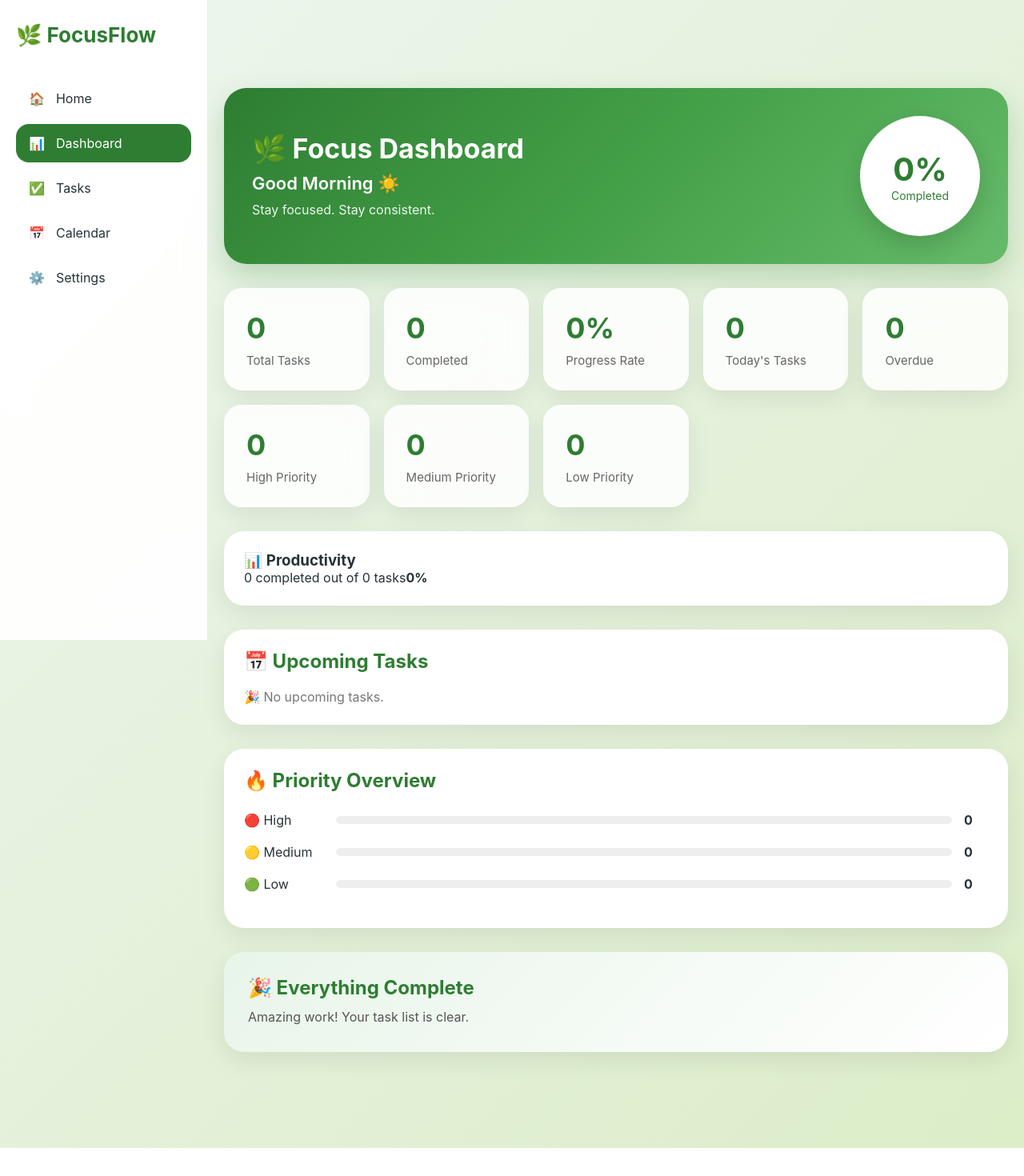
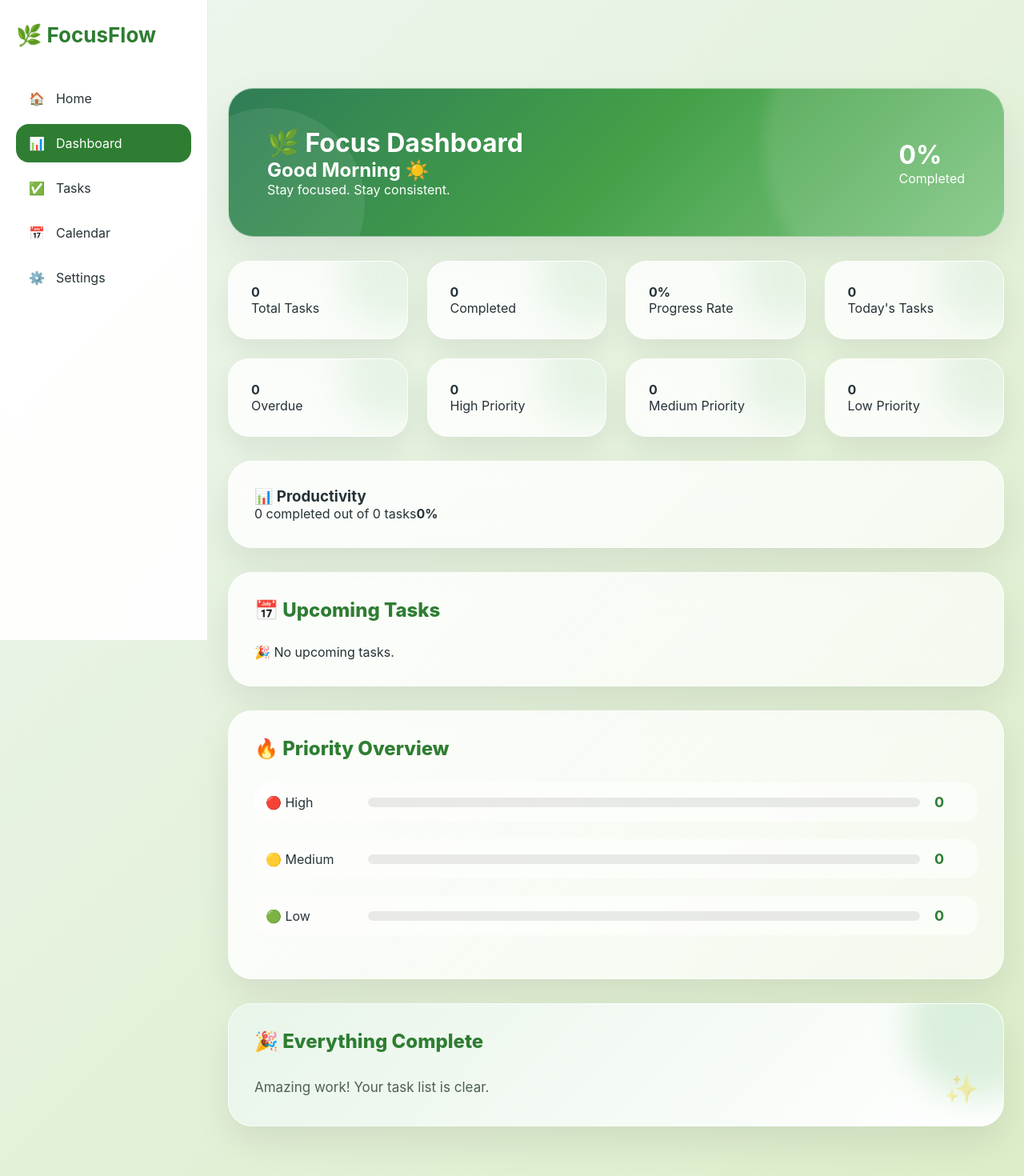
Before and after one commit to Arjon22/focusflow, a React (Vite) app: page /dashboard in a window 1280 px wide. Shown: the top 1470 px of the page at 80% size. Before the commit the page ends 1435 px from the top, so only its background shows below. Built offline with nearby package versions, Linux system fonts and the light colour scheme.

Commit message:
Restore polished dashboard styling

```diff
--- a/src/styles/dashboard.css
+++ b/src/styles/dashboard.css
@@ -1,6 +1,6 @@
-/* ===========================
+/* ==========================
    DASHBOARD PAGE
-=========================== */
+========================== */
 
 .dashboard {
     width: 100%;
@@ -13,189 +13,287 @@
 }
 
 
-/* ===========================
+/* ==========================
    HERO
-=========================== */
+========================== */
 
 .dashboard-hero {
-    width: 100%;
-    max-width: 100%;
     display: flex;
     justify-content: space-between;
     align-items: center;
-    padding: 35px;
-    border-radius: 28px;
-    background: linear-gradient( 135deg, #2e7d32, #43a047, #66bb6a);
+    gap: 40px;
+    padding: 48px;
+    border-radius: 32px;
+    background: linear-gradient( 135deg, #2f7d57 0%, #43a047 50%, #81c784 100%);
+    backdrop-filter: blur(24px);
+    border: 1px solid rgba(255, 255, 255, .45);
+    box-shadow: 0 20px 50px rgba(0, 0, 0, .08);
+    position: relative;
+    overflow: hidden;
     color: white;
-    box-shadow: 0 15px 35px rgba(46, 125, 50, .25);
 }
 
-.hero-left h1 {
-    font-size: 34px;
-    margin-bottom: 10px;
+.dashboard-hero::before {
+    content: "";
+    position: absolute;
+    width: 420px;
+    height: 420px;
+    right: -120px;
+    top: -140px;
+    border-radius: 50%;
+    background: rgba(255, 255, 255, .10);
+    filter: blur(8px);
 }
 
-.hero-left h2 {
-    font-size: 22px;
-    margin-bottom: 8px;
-    font-weight: 600;
+.dashboard-hero::after {
+    content: "";
+    position: absolute;
+    width: 240px;
+    height: 240px;
+    left: -70px;
+    bottom: -80px;
+    border-radius: 50%;
+    background: rgba(255, 255, 255, .08);
 }
 
-.hero-left p {
-    opacity: .9;
-    max-width: 420px;
-    line-height: 1.6;
+.hero-text {
+    flex: 1;
 }
 
-.hero-circle {
-    width: 150px;
-    height: 150px;
+.hero-badge {
+    display: inline-block;
+    padding: 8px 18px;
+    border-radius: 999px;
+    background: rgba(255, 255, 255, 0.18);
+    color: white;
+    font-weight: 700;
+    margin-bottom: 22px;
+    backdrop-filter: blur(8px);
+    border: 1px solid rgba(255, 255, 255, 0.2);
+}
+
+.hero-text h1 {
+    font-size: 52px;
+    line-height: 1.1;
+    margin-bottom: 16px;
+    color: white;
+}
+
+.hero-text p {
+    max-width: 520px;
+    font-size: 18px;
+    line-height: 1.8;
+    color: rgba(255, 255, 255, 0.9);
+}
+
+.hero-progress {
+    display: flex;
+    justify-content: center;
+    align-items: center;
+}
+
+.progress-ring {
+    width: 190px;
+    height: 190px;
     border-radius: 50%;
-    background: white;
-    color: #2e7d32;
+    background: radial-gradient( rgba(255, 255, 255, .95) 58%, transparent 60%), conic-gradient( var(--primary) calc(var(--progress) * 1%), rgba(76, 175, 80, .15) 0);
     display: flex;
     flex-direction: column;
     justify-content: center;
     align-items: center;
-    box-shadow: 0 12px 30px rgba(0, 0, 0, .15);
+    box-shadow: 0 20px 45px rgba(46, 125, 50, .25);
+    position: relative;
 }
 
-.hero-circle h1 {
-    font-size: 40px;
-    margin: 0;
+.progress-ring::before {
+    content: "";
+    position: absolute;
+    inset: -12px;
+    border-radius: 50%;
+    background: rgba(255, 255, 255, .15);
+    filter: blur(18px);
+    z-index: -1;
 }
 
-.hero-circle span {
+.progress-ring span {
+    font-size: 46px;
+    font-weight: 900;
+    color: var(--primary);
+}
+
+.progress-ring small {
+    font-size: 14px;
+    font-weight: 600;
+    color: var(--soft-text);
+}
+
+
+/* ==========================
+   STAT CARDS
+========================== */
+
+.dashboard-grid {
+    display: grid;
+    grid-template-columns: repeat(auto-fit, minmax(220px, 1fr));
+    gap: 24px;
+}
+
+.dashboard-card {
+    background: rgba(255, 255, 255, .78);
+    backdrop-filter: blur(20px);
+    border: 1px solid rgba(255, 255, 255, .6);
+    border-radius: 26px;
+    padding: 28px;
+    display: flex;
+    flex-direction: column;
+    position: relative;
+    overflow: hidden;
+    box-shadow: 0 15px 35px rgba(0, 0, 0, .07);
+    transition: transform .35s ease, box-shadow .35s ease;
+}
+
+.dashboard-card::before {
+    content: "";
+    position: absolute;
+    width: 120px;
+    height: 120px;
+    right: -40px;
+    top: -40px;
+    border-radius: 50%;
+    background: rgba(76, 175, 80, .12);
+    filter: blur(25px);
+}
+
+.dashboard-card:hover {
+    transform: translateY(-10px);
+    box-shadow: 0 25px 50px rgba(46, 125, 50, .15);
+}
+
+.card-top {
+    display: flex;
+    align-items: center;
+    gap: 12px;
+    margin-bottom: 18px;
+}
+
+.card-icon {
+    width: 44px;
+    height: 44px;
+    display: flex;
+    align-items: center;
+    justify-content: center;
+    border-radius: 14px;
+    background: rgba(76, 175, 80, .12);
+    font-size: 22px;
+}
+
+.card-label {
+    font-size: 15px;
+    font-weight: 700;
+    color: var(--soft-text);
+}
+
+.dashboard-card h2 {
+    font-size: 44px;
+    font-weight: 800;
+    color: var(--primary);
+    margin-top: 8px;
+    margin-bottom: 8px;
+}
+
+.dashboard-card small {
+    color: #7c8b83;
     font-size: 14px;
 }
 
-
-/* ===========================
-   GRID
-=========================== */
-
-.dashboard-grid {
-    display: grid;
-    grid-template-columns: repeat(auto-fit, minmax(180px, 1fr));
-    gap: 18px;
+.card-icon.total {
+    background: #e8f5e9;
+    color: #2e7d32;
 }
 
-.dashboard-grid {
-    width: 100%;
+.card-icon.completed {
+    background: #e3f2fd;
+    color: #1565c0;
+}
+
+.card-icon.progress {
+    background: #fff3e0;
+    color: #ef6c00;
+}
+
+.card-icon.today {
+    background: #ede7f6;
+    color: #5e35b1;
+}
+
+.card-icon.overdue {
+    background: #ffebee;
+    color: #c62828;
+}
+
+.card-icon.priority {
+    background: #fff8e1;
+    color: #f9a825;
 }
 
 
-/* ===========================
-   CARD
-=========================== */
+/* ==========================
+   COMMON DASHBOARD PANELS
+========================== */
 
-.dashboard-card {
-    padding: 28px;
-    border-radius: 22px;
-    background: rgba(255, 255, 255, .85);
+.chart-card,
+.dashboard-chart,
+.upcoming-card,
+.priority-card,
+.focus-card {
+    background: linear-gradient( 135deg, rgba(255, 255, 255, .85), rgba(255, 255, 255, .65));
     backdrop-filter: blur(20px);
-    box-shadow: 0 10px 30px rgba(0, 0, 0, .08);
-    transition: .35s;
+    border: 1px solid rgba(255, 255, 255, .55);
+    border-radius: 30px;
+    padding: 32px;
+    box-shadow: 0 20px 45px rgba(0, 0, 0, .08);
+    transition: .35s ease;
 }
 
-.dashboard-card:hover {
-    transform: translateY(-8px);
-    box-shadow: 0 18px 35px rgba(0, 0, 0, .12);
-}
-
-.dashboard-card strong {
-    display: block;
-    font-size: 36px;
-    color: #2e7d32;
-    margin-bottom: 8px;
-}
-
-.dashboard-card span {
-    color: #666;
-    font-size: 15px;
+.chart-card:hover,
+.dashboard-chart:hover,
+.upcoming-card:hover,
+.priority-card:hover,
+.focus-card:hover {
+    transform: translateY(-6px);
+    box-shadow: 0 30px 60px rgba(46, 125, 50, .12);
 }
 
 
-/* ===========================
-   CHART
-=========================== */
+/* ==========================
+   UPCOMING TASKS
+========================== */
 
-.chart-card {
-    background: white;
-    padding: 25px;
-    border-radius: 25px;
-    box-shadow: 0 10px 30px rgba(0, 0, 0, .08);
-}
-
-
-/* ===========================
-   MOBILE
-=========================== */
-
-@media(max-width:768px) {
-    .dashboard {
-        padding: 20px 15px;
-    }
-    .dashboard-hero {
-        flex-direction: column;
-        text-align: center;
-        gap: 25px;
-    }
-    .hero-left p {
-        max-width: 100%;
-    }
-    .hero-circle {
-        width: 120px;
-        height: 120px;
-    }
-    .hero-circle h1 {
-        font-size: 34px;
-    }
-}
-
-
-/* ===========================
-   PRODUCTIVITY CHART
-=========================== */
-
-.dashboard-chart {
-    width: 100%;
-    background: white;
-    padding: 25px;
-    border-radius: 25px;
-    box-shadow: 0 10px 30px rgba(0, 0, 0, .08);
-}
-
-@media(min-width:1200px) {
-    .dashboard {
-        padding-left: 20px;
-        padding-right: 20px;
-    }
-}
-
-
-/* ===========================
-   UPCOMING TASKS
-=========================== */
-
-.upcoming-card {
-    background: white;
-    padding: 25px;
-    border-radius: 25px;
-    box-shadow: 0 10px 30px rgba(0, 0, 0, .08);
-}
-
-.upcoming-card h2 {
-    margin-bottom: 20px;
-    color: #2e7d32;
+.upcoming-card h2,
+.priority-card h2,
+.focus-card h2 {
+    color: var(--primary);
+    font-size: 24px;
+    font-weight: 800;
+    margin-bottom: 28px;
 }
 
 .upcoming-task {
     display: flex;
     justify-content: space-between;
     align-items: center;
-    padding: 15px 0;
-    border-bottom: 1px solid #eee;
+    padding: 18px;
+    margin-bottom: 12px;
+    background: rgba(255, 255, 255, .55);
+    border-radius: 18px;
+    border: 1px solid rgba(255, 255, 255, .5);
+    transition: .3s ease;
+}
+
+.upcoming-task:hover {
+    transform: translateX(6px);
+    background: rgba(255, 255, 255, .85);
+    box-shadow: 0 10px 25px rgba(0, 0, 0, .08);
 }
 
 .upcoming-task:last-child {
@@ -204,19 +302,30 @@
 
 .upcoming-task strong {
     display: block;
-    margin-bottom: 5px;
+    font-size: 17px;
+    color: var(--text);
+    margin-bottom: 8px;
 }
 
 .upcoming-task p {
-    font-size: 14px;
-    color: #777;
+    color: var(--soft-text);
+    font-size: 13px;
+    display: flex;
+    align-items: center;
+    gap: 6px;
 }
 
+
+/* ==========================
+   PRIORITY BADGES
+========================== */
+
 .priority {
-    padding: 6px 12px;
-    border-radius: 20px;
+    padding: 7px 14px;
+    border-radius: 999px;
     font-size: 12px;
-    font-weight: 600;
+    font-weight: 800;
+    letter-spacing: .3px;
 }
 
 .priority.high {
@@ -234,45 +343,44 @@
     color: #2e7d32;
 }
 
-.empty-text {
-    color: #777;
-}
 
-
-/* ===========================
+/* ==========================
    PRIORITY OVERVIEW
-=========================== */
-
-.priority-card {
-    background: white;
-    padding: 25px;
-    border-radius: 25px;
-    box-shadow: 0 10px 30px rgba(0, 0, 0, .08);
-}
-
-.priority-card h2 {
-    color: #2e7d32;
-    margin-bottom: 25px;
-}
+========================== */
 
 .priority-row {
     display: grid;
-    grid-template-columns: 100px 1fr 30px;
+    grid-template-columns: 110px 1fr 40px;
     align-items: center;
-    gap: 15px;
-    margin-bottom: 20px;
+    gap: 18px;
+    margin-bottom: 22px;
+    padding: 14px;
+    background: rgba(255, 255, 255, .55);
+    border-radius: 18px;
+    transition: .3s ease;
+}
+
+.priority-row:hover {
+    transform: translateX(5px);
+    background: rgba(255, 255, 255, .85);
 }
 
 .progress {
-    height: 10px;
-    background: #eee;
-    border-radius: 20px;
+    height: 12px;
+    background: rgba(0, 0, 0, .08);
+    border-radius: 999px;
     overflow: hidden;
 }
 
 .progress-fill {
     height: 100%;
-    border-radius: 20px;
+    border-radius: 999px;
+    transition: width .8s ease;
+}
+
+.priority-row strong {
+    font-size: 18px;
+    color: var(--primary);
 }
 
 .high-fill {
@@ -288,23 +396,92 @@
 }
 
 
-/* ===========================
-   FOCUS MESSAGE
-=========================== */
+/* ==========================
+   FOCUS CARD
+========================== */
 
 .focus-card {
-    padding: 30px;
-    border-radius: 25px;
+    position: relative;
+    overflow: hidden;
     background: linear-gradient( 135deg, #e8f5e9, #ffffff);
-    box-shadow: 0 10px 30px rgba(0, 0, 0, .08);
 }
 
-.focus-card h2 {
-    color: #2e7d32;
-    margin-bottom: 10px;
+.focus-card::before {
+    content: "";
+    position: absolute;
+    width: 180px;
+    height: 180px;
+    right: -60px;
+    top: -60px;
+    border-radius: 50%;
+    background: rgba(76, 175, 80, .18);
+    filter: blur(20px);
+}
+
+.focus-card::after {
+    content: "✨";
+    position: absolute;
+    right: 30px;
+    bottom: 25px;
+    font-size: 35px;
+    opacity: .35;
 }
 
 .focus-card p {
-    color: #555;
-    line-height: 1.6;
+    color: #4f5f55;
+    font-size: 17px;
+    line-height: 1.8;
+    max-width: 650px;
 }
+
+@keyframes dashboardFade {
+    from {
+        opacity: 0;
+        transform: translateY(20px);
+    }
+    to {
+        opacity: 1;
+        transform: translateY(0);
+    }
+}
+
+.dashboard>* {
+    animation: dashboardFade .6s ease;
+}
+
+
+/* ==========================
+   MOBILE
+========================== */
+
+@media (max-width:768px) {
+    .dashboard {
+        padding: 20px 15px;
+    }
+    .dashboard-hero {
+        flex-direction: column;
+        text-align: center;
+        padding: 28px;
+        border-radius: 24px;
+    }
+    .hero-text h1 {
+        font-size: 36px;
+    }
+    .hero-text h1 {
+        font-size: 38px;
+    }
+    .hero-text p {
+        max-width: 100%;
+        font-size: 16px;
+    }
+    .progress-ring {
+        width: 150px;
+        height: 150px;
+    }
+    .progress-ring span {
+        font-size: 34px;
+    }
+    .dashboard-grid {
+        grid-template-columns: 1fr;
+    }
+}
```
